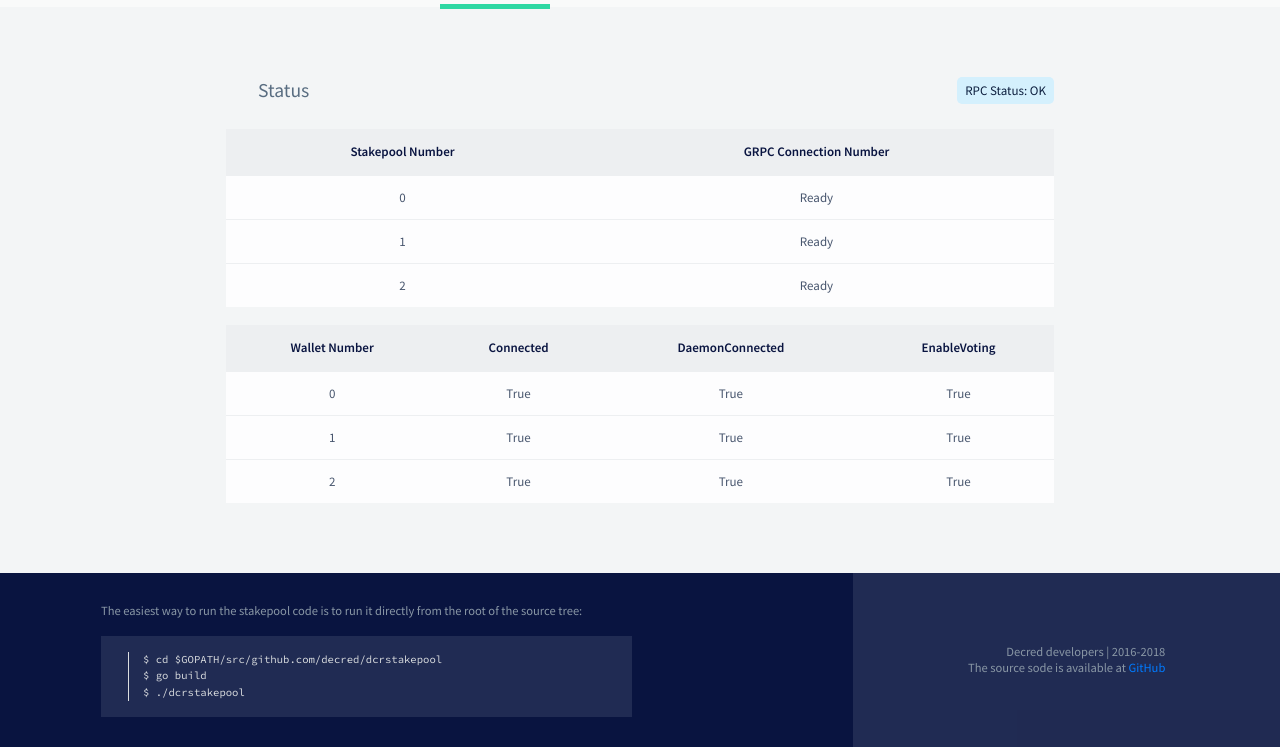
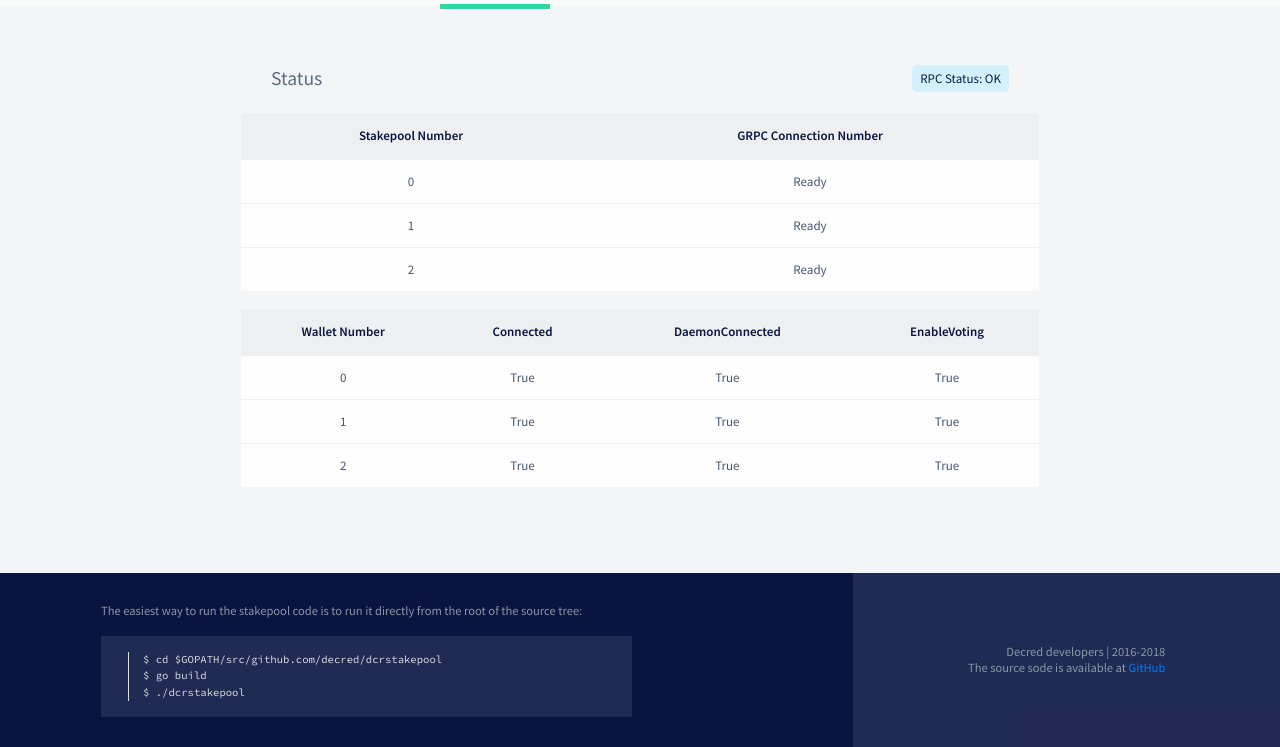
Before and after one commit to TUXCMD/dcrstakepooltheme-new, a plain HTML site: page status.html in a window 1280 px wide. Shown: the part 53-800 px from the top of the page. Drawn offline with nearby package versions, Linux system fonts and the light colour scheme.

Commit message:
Status page refactor

```diff
--- a/scss/partials/_body.scss
+++ b/scss/partials/_body.scss
@@ -123,31 +123,6 @@
 	::-webkit-scrollbar-track {
 		border-radius: 5px;
 		background-color: #fff;
-	}
-}
-
-.table {
-
-	.thead-light {
-
-		th {
-			background-color: #edeff1;
-			border-color: #edeff1;
-			color: #0c1e3e;
-		}
-	}
-
-	tr {
-
-		&:hover {
-			background-color: #e9f8fe;
-			cursor: pointer;
-		}
-	}
-
-	td {
-		border-top: 1px solid #edeff1;
-		color: #48566e;
 	}
 }
 
--- /dev/null
+++ b/scss/partials/_tables.scss
@@ -0,0 +1,23 @@
+.table {
+	.thead-light {
+
+		th {
+			background-color: #edeff1;
+			border-color: #edeff1;
+			color: #0c1e3e;
+		}
+	}
+
+	tr {
+
+		&:hover {
+			background-color: #e9f8fe;
+			cursor: pointer;
+		}
+	}
+
+	td {
+		border-top: 1px solid #edeff1;
+		color: #48566e;
+	}
+}
--- a/scss/style.scss
+++ b/scss/style.scss
@@ -24,6 +24,7 @@ Text Domain: goodhands
 @import "partials/layout";
 @import "partials/forms";
 @import "partials/modal";
+@import "partials/tables";
 @import "partials/footer";
 
 @import "partials/helpers";
--- a/status.html
+++ b/status.html
@@ -15,7 +15,7 @@
 
 	<body>
 
-	    <nav class="site-header sticky-top py-3 mb-5">
+	    <nav class="site-header sticky-top py-3">
 		    <div class="container">
 		      	<div class="row mx-3 mx-lg-0">
 			        <div class="col-2 px-0 px-md-3">
@@ -75,12 +75,14 @@
             </ul>
         </nav>
 
-		<div class="container container--narrow mb-5">
-	    	<div class="row">
-	    		<div class="col-12 mb-3 pl-sm-5 px-3">
+		<section class="site-content">
+			<div class="container container--narrow">
+		    	<div class="row mx-3">
+		    		<section class="block">
+			    		<div class="col-12 block__title">
 			    			<h1 class="d-flex justify-content-between align-items-center"><span class="pl-sm-0 pl-4">Status</span> <div class="status">RPC Status: OK</div></h1>
 			    		</div>
-	    		<div class="col-12 mb-3 px-3">
+			    		<div class="col-12 mb-3 px-0">
 			    			<div class="table-scroll-y table-responsive text-nowrap">
 					    		<table class="dtVerticalScroll table" cellspacing="0" width="100%">
 									<thead class="thead-light">
@@ -106,7 +108,7 @@
 								</table>
 							</div>
 			    		</div>
-	    		<div class="col-12 px-3">
+			    		<div class="col-12 px-0">
 			    			<div class="table-scroll-y table-responsive text-nowrap">
 								<table class="dtVerticalScroll table" cellspacing="0" width="100%">
 									<thead class="thead-light">
@@ -140,8 +142,10 @@
 								</table>
 							</div>
 						</div>
+					</section>
 		    	</div>
 		    </div>
+		</section>
 
 	    <footer class="footer">
 			<div class="container">
```
Also changed, not shown: style.css, 2 other files. Lines whose indentation alone changed are shown as unchanged.
